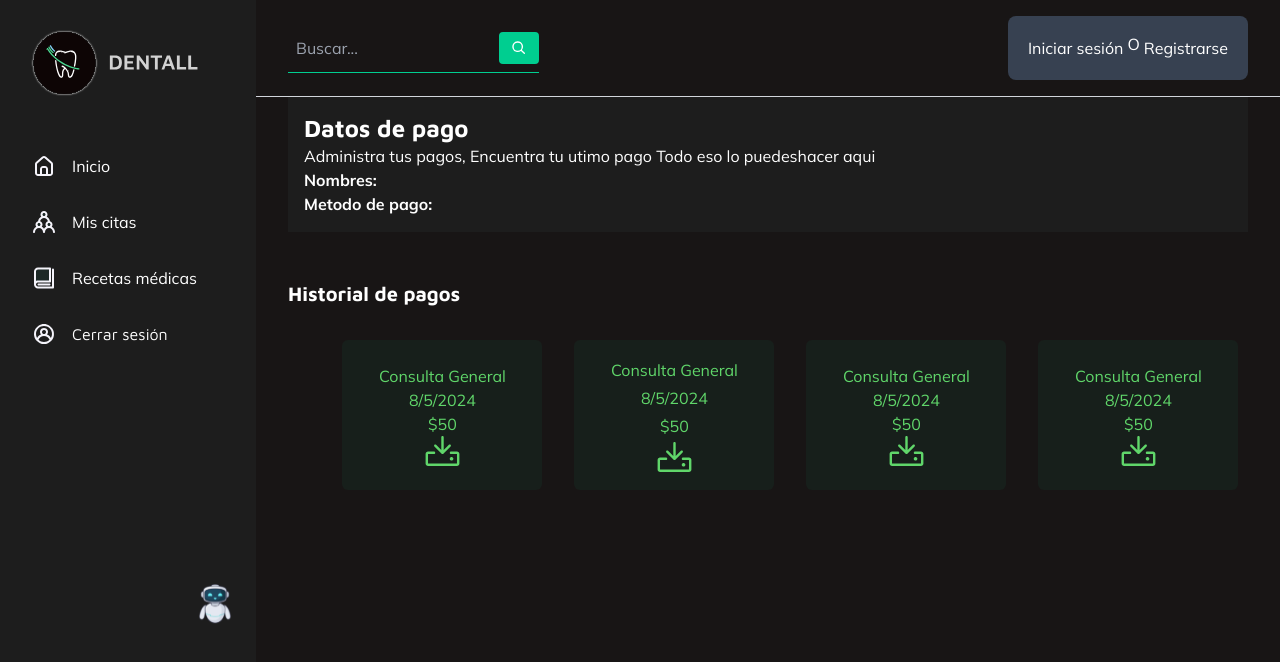
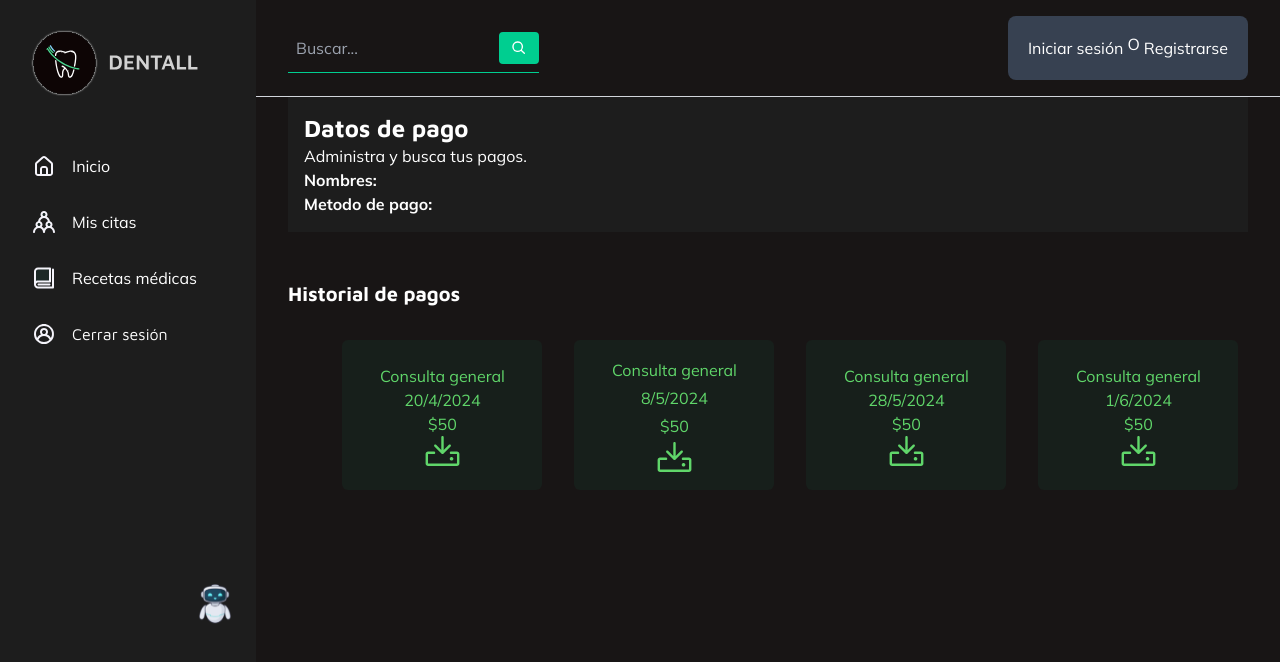
Before and after one commit to DentAll-Henry/DentAll, a Next.js app in the folder Front/: page /page/patients/payments in a window 1280 px wide. Shown: the top 662 px of the page. Built offline with nearby package versions, Linux system fonts and the light colour scheme.

Commit message:
modificacion de texto de navdash

```diff
--- a/Front/src/app/page/patients/payments/page.tsx
+++ b/Front/src/app/page/patients/payments/page.tsx
@@ -1,19 +1,16 @@
-import SearchBar from '@/components/SearchBar/SearchBar';
-import Image from 'next/image';
-import Link from 'next/link';
-import React from 'react'
-import NavDash from '@/components/NavBar/navDash';
+import SearchBar from "@/components/SearchBar/SearchBar";
+import Image from "next/image";
+import Link from "next/link";
+import React from "react";
+import NavDash from "@/components/NavBar/navDash";
 
 const page = () => {
   return (
     <div className="w-[80%] h-screen  text-white ml-[20%] ">
-      <NavDash/>
+      <NavDash />
       <div className="m-8 bg-darkD-500 p-4 mt-24">
         <h2 className="text-2xl font-bold">Datos de pago</h2>
-        <p>
-          Administra tus pagos, Encuentra tu utimo pago Todo eso lo puedeshacer
-          aqui
-        </p>
+        <p>Administra y busca tus pagos.</p>
         <div>
           <p className="font-bold">Nombres:</p>
           <p className="font-bold">Metodo de pago:</p>
@@ -26,8 +23,8 @@ const page = () => {
       <div className="flex flex-wrap gap-8 w-[90%] m-auto mr-4">
         <Link href="/page/dashboard_1/citas">
           <div className="flex-col bg-greenD-500 bg-opacity-5 w-[200px] h-[150px] rounded-md  flex justify-center items-center hover:scale-105 transition-transform duration-300">
-            <p className="text-[#60D66A]">Consulta General</p>
-            <p className="text-[#60D66A]">8/5/2024</p>
+            <p className="text-[#60D66A]">Consulta general</p>
+            <p className="text-[#60D66A]">20/4/2024</p>
             <p className="text-[#60D66A]">$50</p>
             <Image
               className="group-hover:fill-current text-white"
@@ -36,12 +33,11 @@ const page = () => {
               height={35}
               alt="Pagos"
             />
-
           </div>
         </Link>
         <Link href="/page/dashboard_1/citas">
           <div className=" gap-1 flex-col bg-greenD-500 bg-opacity-5 w-[200px] h-[150px] rounded-md  flex justify-center items-center hover:scale-105 transition-transform duration-300">
-            <p className="text-[#60D66A]">Consulta General</p>
+            <p className="text-[#60D66A]">Consulta general</p>
             <p className="text-[#60D66A]">8/5/2024</p>
             <p className="text-[#60D66A]">$50</p>
             <Image
@@ -55,8 +51,8 @@ const page = () => {
         </Link>
         <Link href="/page/dashboard_1/citas">
           <div className="flex-col bg-greenD-500 bg-opacity-5 w-[200px] h-[150px] rounded-md  flex justify-center items-center hover:scale-105 transition-transform duration-300">
-            <p className="text-[#60D66A]">Consulta General</p>
-            <p className="text-[#60D66A]">8/5/2024</p>
+            <p className="text-[#60D66A]">Consulta general</p>
+            <p className="text-[#60D66A]">28/5/2024</p>
             <p className="text-[#60D66A]">$50</p>
             <Image
               className="group-hover:fill-current text-white"
@@ -69,8 +65,8 @@ const page = () => {
         </Link>
         <Link href="/page/dashboard_1/citas">
           <div className="flex-col bg-greenD-500 bg-opacity-5 w-[200px] h-[150px] rounded-md  flex justify-center items-center hover:scale-105 transition-transform duration-300">
-            <p className="text-[#60D66A]">Consulta General</p>
-            <p className="text-[#60D66A]">8/5/2024</p>
+            <p className="text-[#60D66A]">Consulta general</p>
+            <p className="text-[#60D66A]">1/6/2024</p>
             <p className="text-[#60D66A]">$50</p>
             <Image
               className="group-hover:fill-current text-white"
@@ -82,9 +78,8 @@ const page = () => {
           </div>
         </Link>
       </div>
-
     </div>
   );
-}
+};
 
-export default page
+export default page;
```
